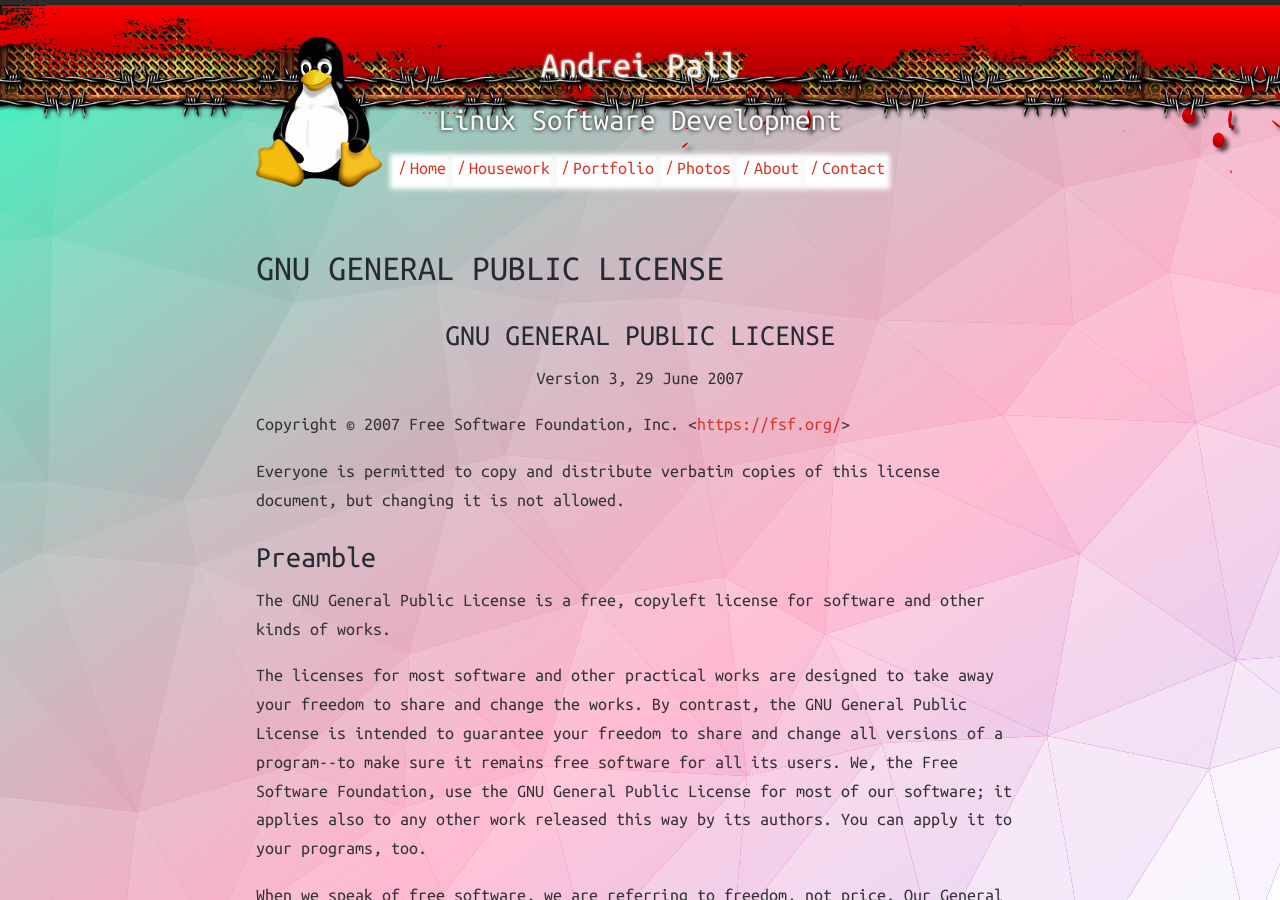
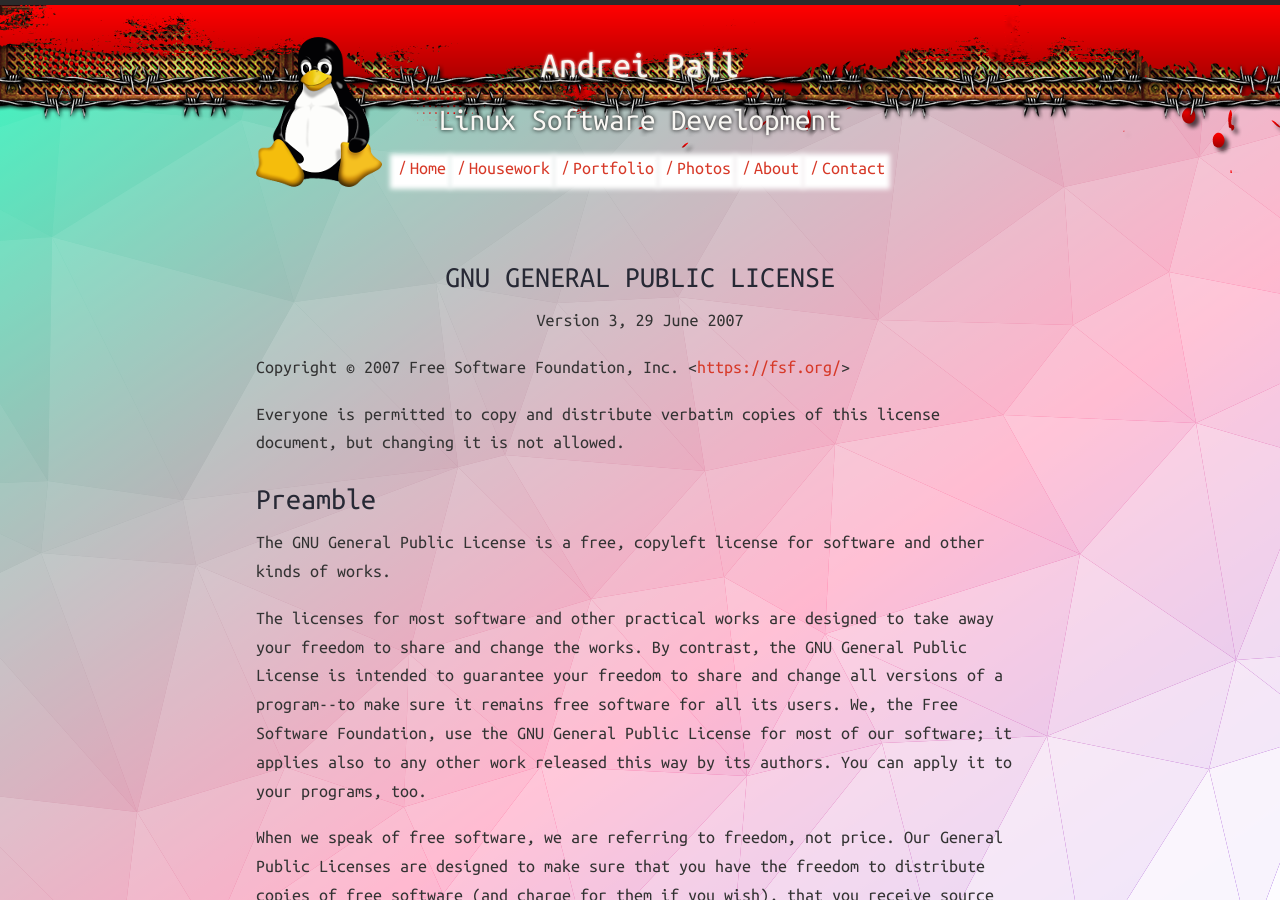
Before and after one commit to andreipall/andreipall.github.io, a Jekyll site: the page built from gpl-3.0-standalone.html, in a window 1280 px wide and 900 px high. Built offline with Jekyll 4.4.1, drawn with Linux system fonts in a browser that asks for light colours; comment, search, counter and statistics services are not loaded.

Commit message:
Update gpl-3.0-standalone.html

```diff
--- a/gpl-3.0-standalone.html
+++ b/gpl-3.0-standalone.html
@@ -1,6 +1,6 @@
 ---
 layout: page
-title: GNU GENERAL PUBLIC LICENSE
+title:
 permalink: /gpl-3.0-standalone/
 ---
 <h3 style="text-align: center;">GNU GENERAL PUBLIC LICENSE</h3>
```
